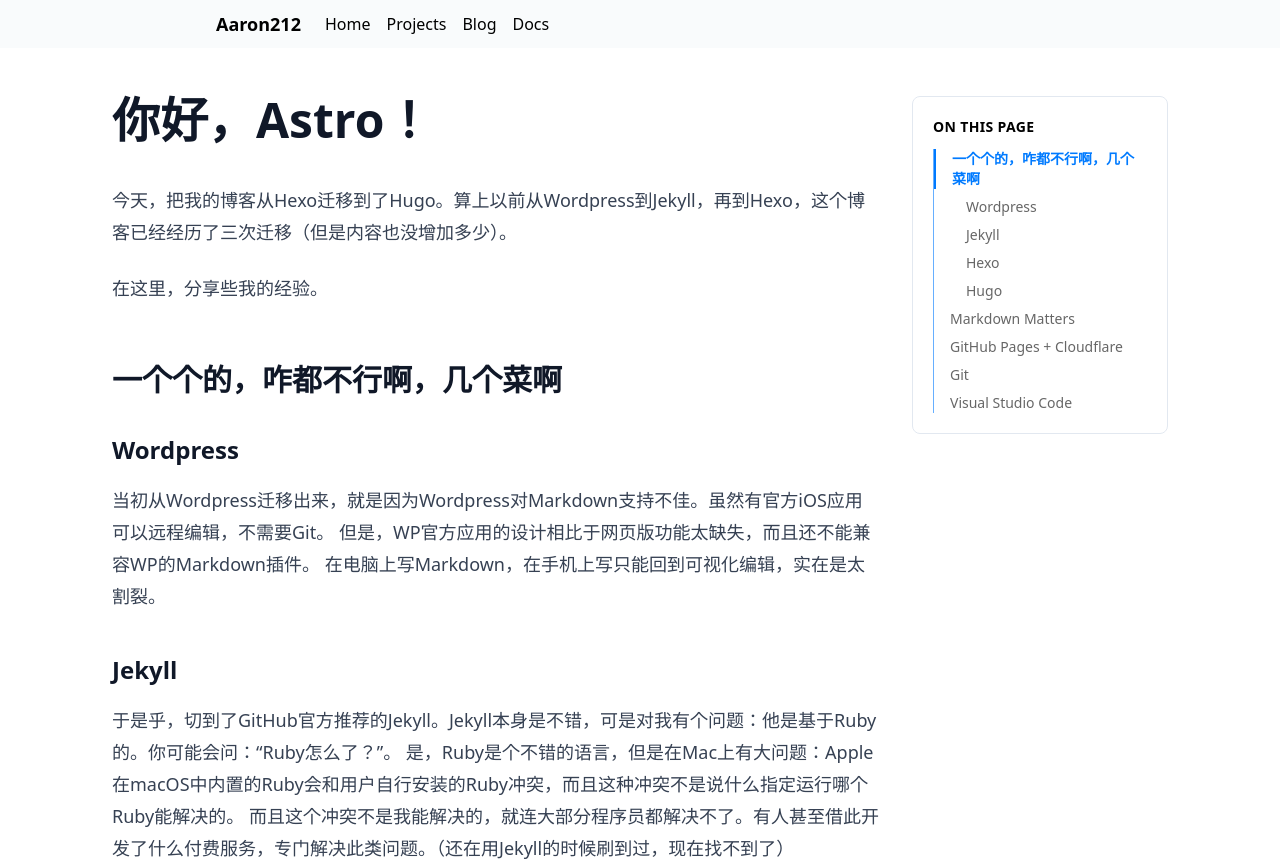
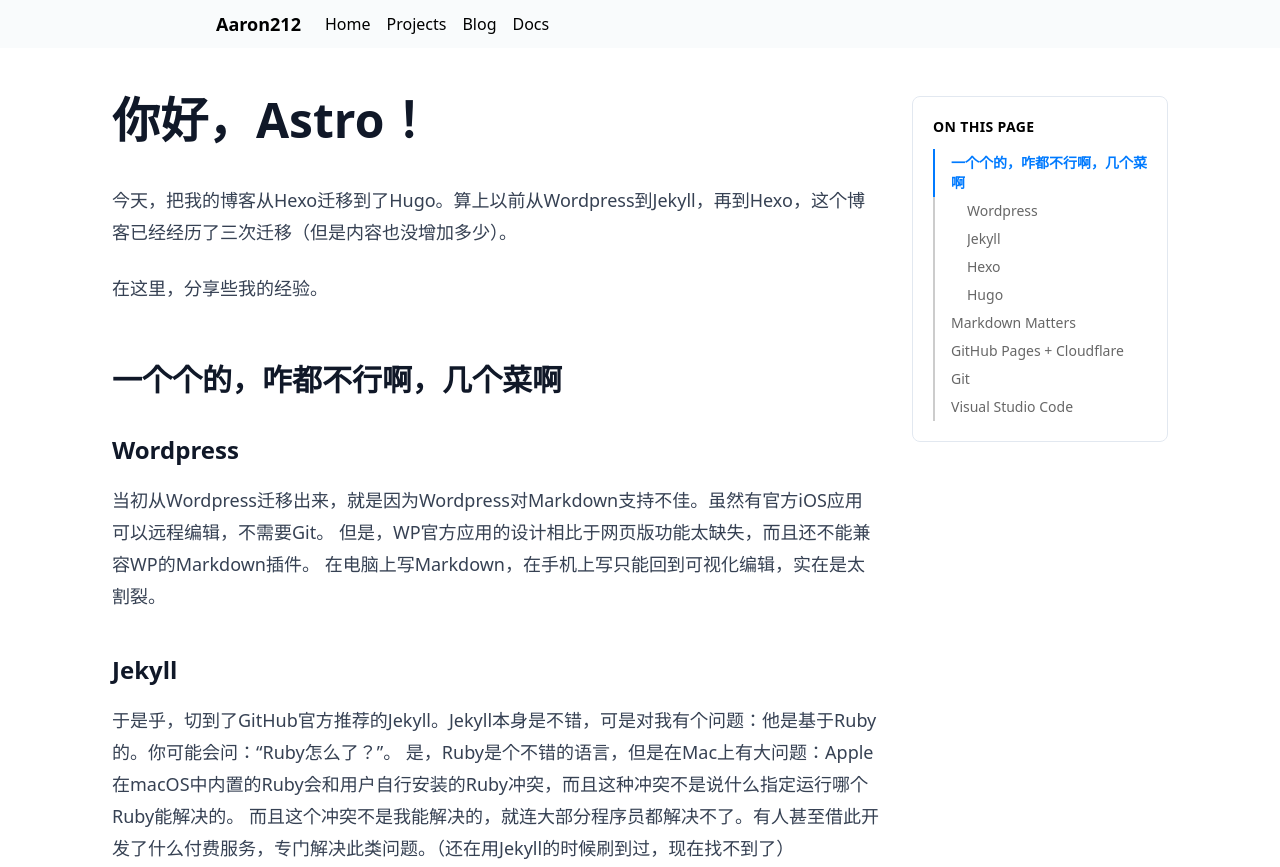
Before and after one commit to Aaron-212/portfolio, an Astro site: page /blog/hello in a window 1280 px wide. Shown: the top 867 px of the page. Built offline with nearby package versions, Linux system fonts and the light colour scheme; Astro itself is replaced by a stand-in of ours; some icons are missing.

Commit message:
Update ToC

```diff
--- a/src/layouts/PostLayout.astro
+++ b/src/layouts/PostLayout.astro
@@ -41,15 +41,18 @@
             class="not-prose hidden rounded-lg border border-slate-200 p-5 dark:border-slate-800 lg:sticky lg:top-24 lg:block lg:max-h-[calc(100dvh-6rem)] lg:w-64 lg:flex-none lg:overflow-y-auto"
           >
             <p class="mb-3 text-sm font-semibold uppercase tracking-wide">On this page</p>
-            <ol class="space-y-2 border-l border-blue-light/60 text-sm dark:border-blue-dark/60">
+            <ol class="text-sm">
               {tableOfContents.map(({ depth, slug, text }) => (
                 <li
-                  class={`group border-s-0 text-black/60 transition-all aria-[current=location]:border-s-2 aria-[current=location]:text-blue-light dark:text-white/60 dark:aria-[current=location]:text-blue-dark ${
+                  class={`py-1 group border-s-2 border-s-black/20 dark:border-s-white/20 text-black/60 transition-color aria-[current=location]:text-blue-light dark:text-white/60 dark:aria-[current=location]:text-blue-dark aria-[current=location]:border-s-blue-light dark:aria-[current=location]:border-s-blue-dark hover:text-black dark:hover:text-white ${
                     depth === 3 ? "ps-8" : "ps-4"
                   }`}
                   data-toc-item
                 >
-                  <a class="block text-inherit group-aria-[current=location]:font-semibold" href={`#${slug}`}>
+                  <a
+                    class="block text-inherit transition-all group-aria-[current=location]:font-semibold line-clamp-2"
+                    href={`#${slug}`}
+                  >
                     {text}
                   </a>
                 </li>
```
